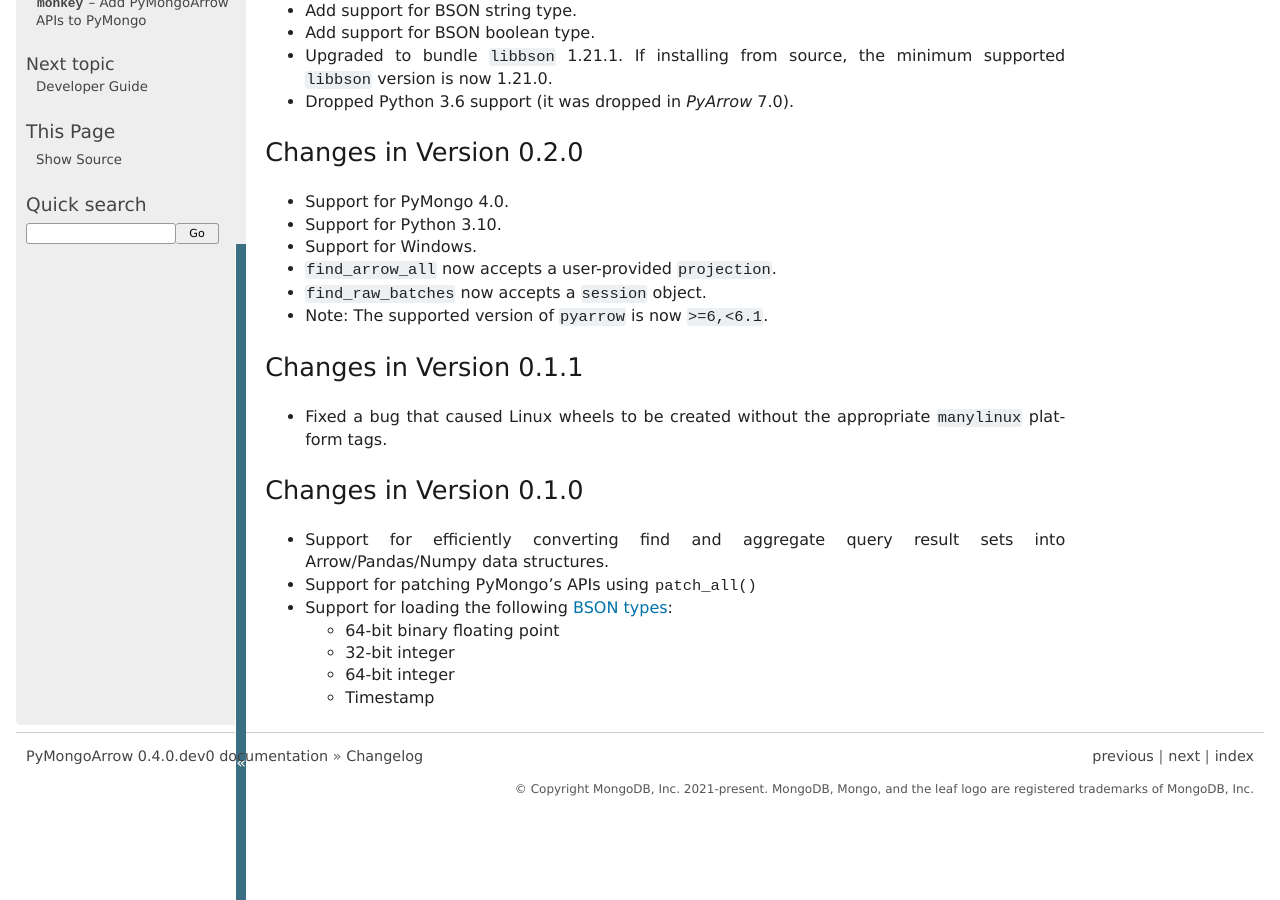
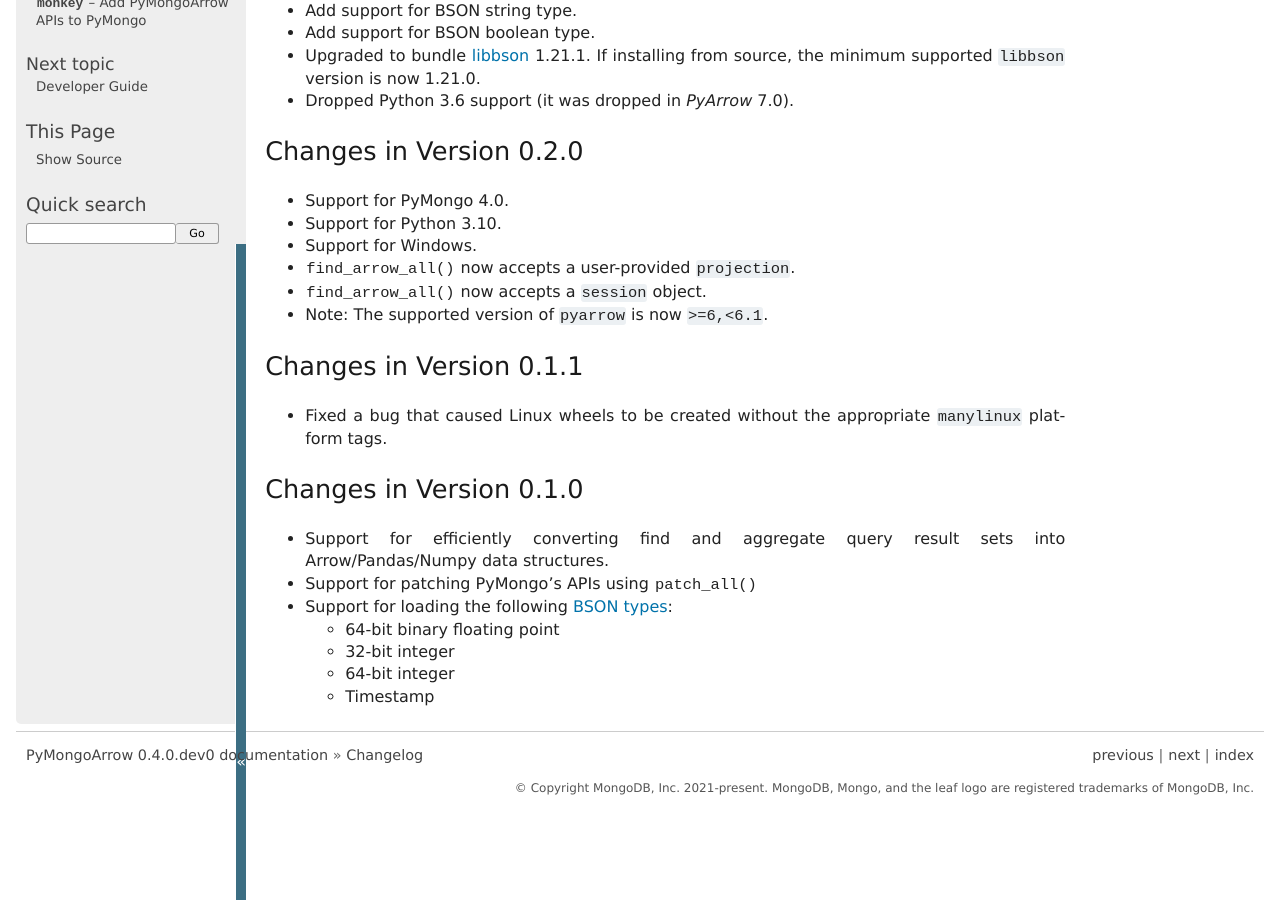
Before and after one commit to mongodb-labs/mongo-arrow, a Sphinx documentation site: the page built from bindings/python/docs/source/changelog.rst, in a window 1280 px wide and 900 px high, scrolled down 380 px. Built offline with Sphinx 7.4.7, drawn with Linux system fonts in a browser that asks for light colours; part of the change alters nothing that is shown.

Commit message:
update docs

```diff
--- a/bindings/python/docs/source/changelog.rst
+++ b/bindings/python/docs/source/changelog.rst
@@ -3,17 +3,17 @@ Changelog
 
 Changes in Version 0.4.0
 ------------------------
-- Support for :class:`~bson.Decimal128` type.
+- Support for :class:`~bson.decimal128.Decimal128` type.
 - Support for macOS arm64 architecture on Python 3.9+.
 
 Changes in Version 0.3.0
 ------------------------
 - Support for `PyArrow` 7.0.
-- Support for :class:`~bson.ObjectId` type.
+- Support for :class:`~bson.objectid.ObjectId` type.
 - Improve error message when schema contains an unsupported type.
 - Add support for BSON string type.
 - Add support for BSON boolean type.
-- Upgraded to bundle ``libbson`` 1.21.1. If installing from source, the minimum supported ``libbson`` version is now 1.21.0.
+- Upgraded to bundle `libbson <http://mongoc.org/libbson/current/index.html>`_ 1.21.1. If installing from source, the minimum supported ``libbson`` version is now 1.21.0.
 - Dropped Python 3.6 support (it was dropped in `PyArrow` 7.0).
 
 Changes in Version 0.2.0
@@ -22,8 +22,8 @@ Changes in Version 0.2.0
 - Support for PyMongo 4.0.
 - Support for Python 3.10.
 - Support for Windows.
-- ``find_arrow_all`` now accepts a user-provided ``projection``.
-- ``find_raw_batches`` now accepts a ``session`` object.
+- :meth:`~pymongoarrow.api.find_arrow_all` now accepts a user-provided ``projection``.
+- :meth:`~pymongoarrow.api.find_arrow_all` now accepts a ``session`` object.
 - Note: The supported version of ``pyarrow`` is now ``>=6,<6.1``.
 
 Changes in Version 0.1.1
--- a/bindings/python/docs/source/conf.py
+++ b/bindings/python/docs/source/conf.py
@@ -74,4 +74,5 @@ intersphinx_mapping = {
     "pandas": ("https://pandas.pydata.org/docs/", None),
     "numpy": ("https://numpy.org/doc/1.20/", None),
     "pymongo": ("https://pymongo.readthedocs.io/en/stable/", None),
+    "bson": ("https://pymongo.readthedocs.io/en/stable/", None),
 }
```
